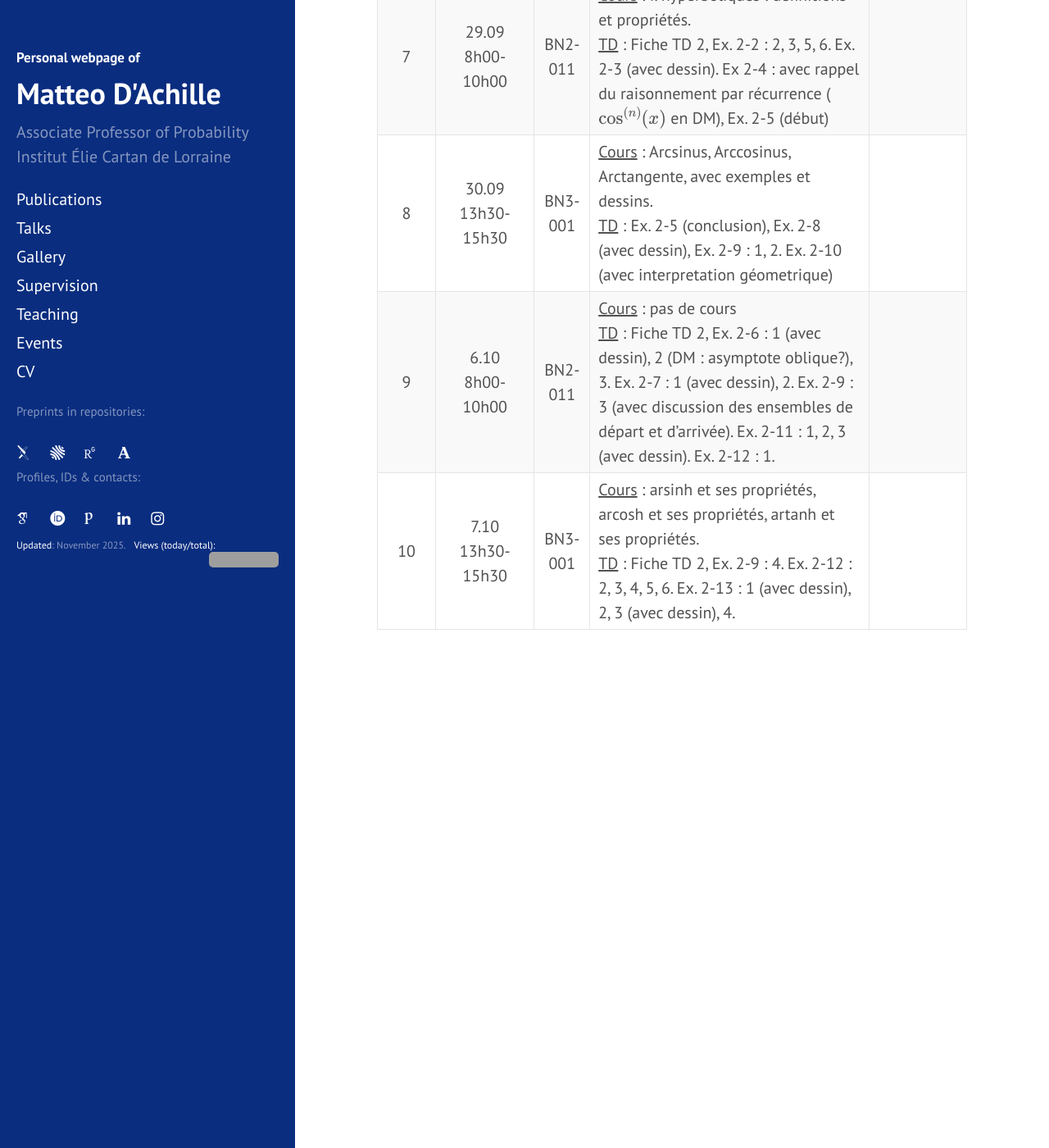
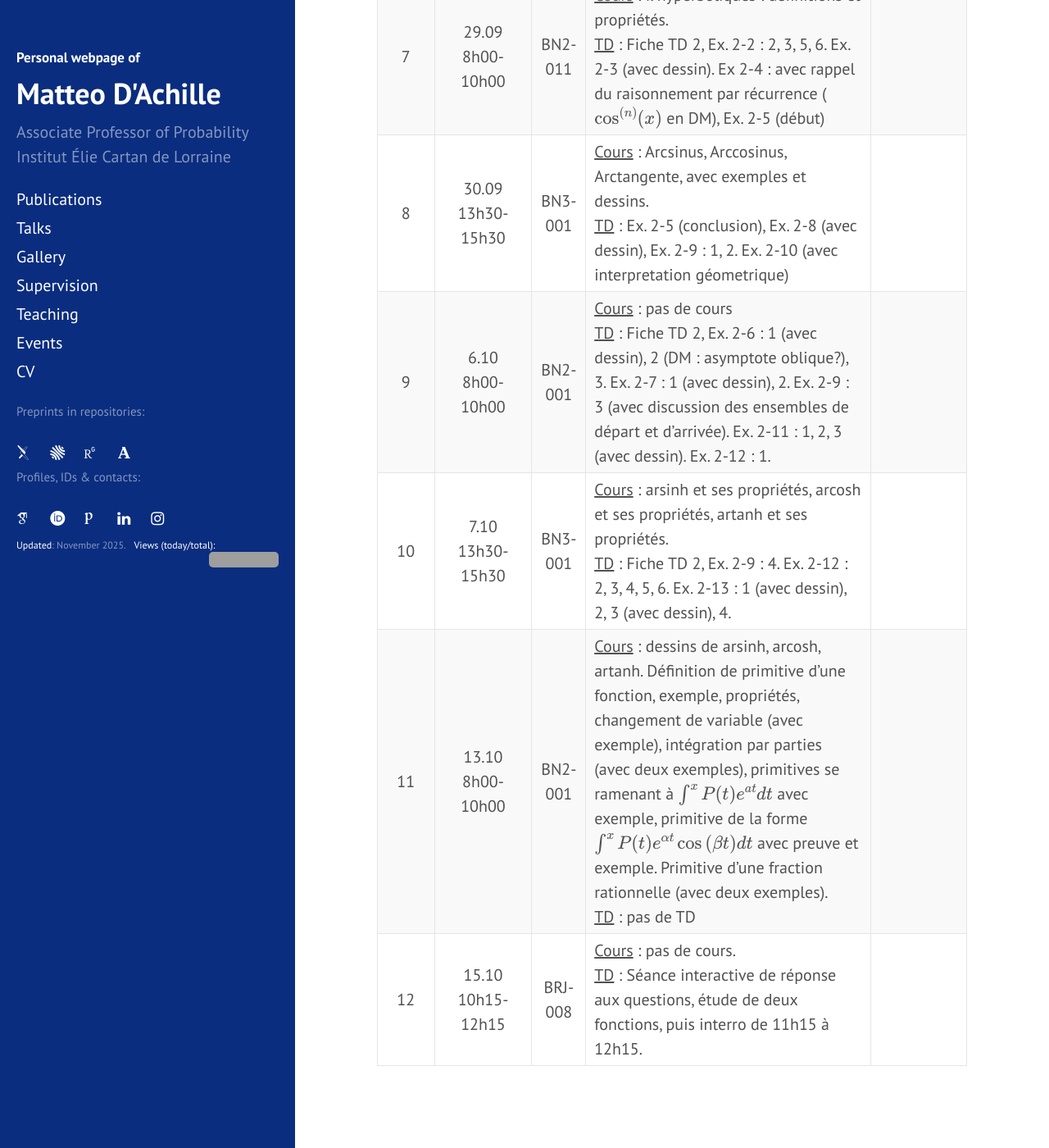
Before and after one commit to matteodachille/matteodachille.github.io, a Jekyll site: the page built from _courses/Analysis1-2025.md, in a window 1280 px wide and 1400 px high, scrolled down 2150 px. Shown: the whole window at 82% size. Built offline with Jekyll 4.4.1, drawn with Linux system fonts in a browser that asks for light colours; nearby versions of some CDN libraries; some web fonts are replaced; grey boxes are pictures that could not be loaded.

Commit message:
Updated analysis class, updated events

```diff
--- a/_courses/Analysis1-2025.md
+++ b/_courses/Analysis1-2025.md
@@ -44,5 +44,7 @@ Pour le materiel de cours ainsi que les annonces voir : <br/> [https://arche.uni
 | 6 | 23.09 <br/> 13h30-15h30   | BN3-001 |   <u>Cours</u> : application réciproque, f. exponentielle et ses propriétés, f. puissance et ses propriétés, ln vs puissance, exp vs puissance, f. circulaires <br/><u>TD</u> : Fiche TD 2, Ex. 2-1, Ex. 2-2 : 4, 7  | |
 | 7 | 29.09 <br/> 8h00-10h00   | BN2-011 |   <u>Cours</u> : f. hyperboliques : définitions et propriétés. <br/><u>TD</u> : Fiche TD 2, Ex. 2-2 : 2, 3, 5, 6. Ex. 2-3 (avec dessin). Ex 2-4 : avec rappel du raisonnement par récurrence (\\(\cos^{(n)}(x) \\) en DM), Ex. 2-5 (début) | |
 | 8 | 30.09 <br/> 13h30-15h30   | BN3-001 |   <u>Cours</u> : Arcsinus, Arccosinus, Arctangente, avec exemples et dessins. <br/><u>TD</u> : Ex. 2-5 (conclusion), Ex. 2-8 (avec dessin), Ex. 2-9 : 1, 2. Ex. 2-10 (avec interpretation géometrique)  | |
-| 9 | 6.10 <br/> 8h00-10h00   | BN2-011 |   <u>Cours</u> : pas de cours <br/><u>TD</u> : Fiche TD 2, Ex. 2-6 : 1 (avec dessin), 2 (DM : asymptote oblique?), 3. Ex. 2-7 : 1 (avec dessin), 2. Ex. 2-9 : 3 (avec discussion des ensembles de départ et d'arrivée). Ex. 2-11 : 1, 2, 3 (avec dessin). Ex. 2-12 : 1. | |
+| 9 | 6.10 <br/> 8h00-10h00   | BN2-001 |   <u>Cours</u> : pas de cours <br/><u>TD</u> : Fiche TD 2, Ex. 2-6 : 1 (avec dessin), 2 (DM : asymptote oblique?), 3. Ex. 2-7 : 1 (avec dessin), 2. Ex. 2-9 : 3 (avec discussion des ensembles de départ et d'arrivée). Ex. 2-11 : 1, 2, 3 (avec dessin). Ex. 2-12 : 1. | |
 | 10 | 7.10 <br/> 13h30-15h30   | BN3-001 |   <u>Cours</u> : arsinh et ses propriétés, arcosh et ses propriétés, artanh et ses propriétés. <br/><u>TD</u> : Fiche TD 2, Ex. 2-9 : 4. Ex. 2-12 : 2, 3, 4, 5, 6. Ex. 2-13 : 1 (avec dessin), 2, 3 (avec dessin), 4.   | |
+| 11 | 13.10 <br/> 8h00-10h00   | BN2-001 |   <u>Cours</u> : dessins de arsinh, arcosh, artanh. Définition de primitive d'une fonction, exemple, propriétés, changement de variable (avec exemple), intégration par parties (avec deux exemples), primitives se ramenant à \\(\int^x P(t)e^{at}dt \\) avec exemple, primitive de la forme \\(\int^x P(t)e^{\alpha t} \cos{(\beta t)}dt \\) avec preuve et exemple. Primitive d'une fraction rationnelle (avec deux exemples). <br/><u>TD</u> : pas de TD | |
+| 12 | 15.10 <br/> 10h15-12h15   | BRJ-008 |   <u>Cours</u> : pas de cours. <br/><u>TD</u> : Séance interactive de réponse aux questions, étude de deux fonctions, puis interro de 11h15 à 12h15. | |
--- a/index.html
+++ b/index.html
@@ -61,10 +61,11 @@ My research interests lie in probability, mainly in random geometry, statistical
 <p style="font-size:13pt;">
 &#x2023; 21.10 to 24.10.2025 &#x2023; Institut Fourier, Grenoble, FR <br/>
 
-<h3>Imminent event(s)</h3>
+<h3>Imminent/future events</h3>
 <p style="font-size:13pt;">
 <!--&#x2023; 8.10 <i>Les Probabilités de Demain</i>: <a href="https://indico.math.cnrs.fr/event/14706/" target="_blank">Géométrie et Graphes aléatoires</a>, IHP, Paris  <br/>-->
 &#x2023; 29.10 <i>Seed Seminar</i>: <a href="https://indico.math.cnrs.fr/e/rffft" target="_blank">Random forests and fermionic field theories</a>, IHP, Paris.<br/>&nbsp;&nbsp;&nbsp;&nbsp;&nbsp;&nbsp;&nbsp;&nbsp;&nbsp;&nbsp;&nbsp; Then 12.11, 26.11 and 10.12 at IHES, Bures-sur-Yvette<br/>
+&#x2023; 22-26.06.2026 <a href="https://17colfrro.sciencesconf.org/" target="_blank">17th French Romanian Colloquium on Applied Mathematics</a>, IECL, Nancy.<br/>&nbsp;&nbsp;&nbsp;&nbsp;&nbsp;&nbsp;&nbsp;&nbsp;&nbsp;&nbsp;&nbsp; Minisymposium: <i>Random Geometry</i><br/>
 <!--&#x2023; June-July: <i>Seed Seminar</i>: <a href="https://seedseminar.apps.math.cnrs.fr/program/#first" target="_blank">Summer trimester "Spin systems and phases of matter"</a>, IHES<br/>
 </p>
 -->
```
